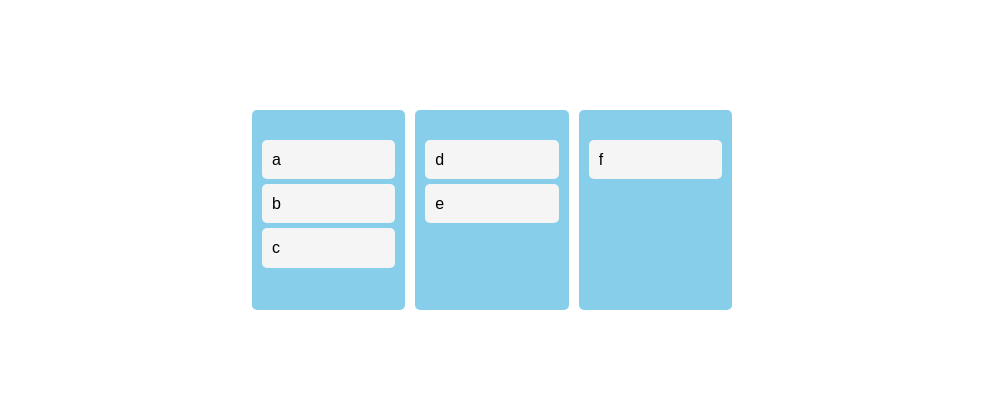
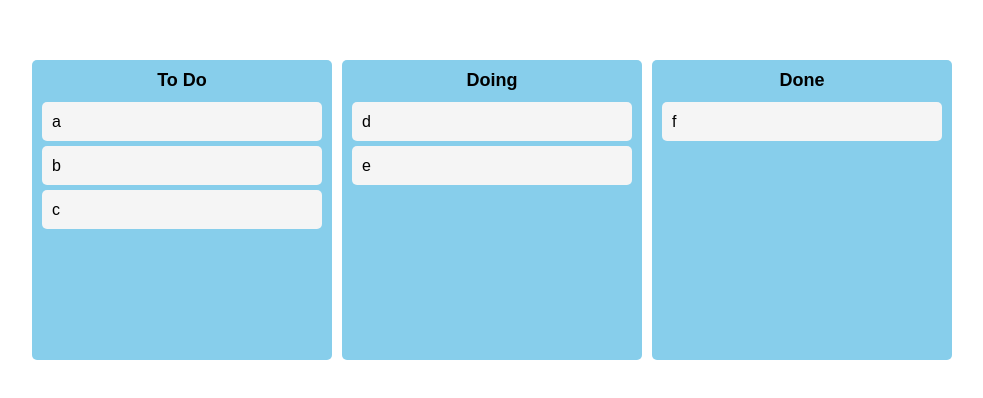
Before and after one commit to chanhong-ji/react-trelloclone, a React (Create React App) app: page / in a window 1280 px wide. Shown: the part 190-588 px from the top of the page, without its empty margins (148-1131 px from the left). Built offline with nearby package versions, Linux system fonts and the light colour scheme.

Commit message:
Card positioning 1

```diff
--- a/src/Trello.tsx
+++ b/src/Trello.tsx
@@ -6,8 +6,7 @@ import Board from "./components/Board";
 
 const Wrapper = styled.div`
   display: flex;
-  max-width: 480px;
-  width: 100%;
+  width: 100vw;
   margin: 0 auto;
   justify-content: center;
   align-items: center;
@@ -15,9 +14,10 @@ const Wrapper = styled.div`
 `;
 
 const Boards = styled.div`
-  display: grid;
   width: 100%;
-  grid-template-columns: repeat(3, 1fr);
+  display: flex;
+  justify-content: center;
+  align-items: flex-start;
   gap: 10px;
 `;
 
@@ -28,12 +28,18 @@ const Trello = () => {
     if (!destination) {
       return;
     }
-    // setTodos((todos) => {
-    //   const copiedTodos = [...todos];
-    //   copiedTodos.splice(source.index, 1);
-    //   copiedTodos.splice(destination?.index, 0, draggableId);
-    //   return copiedTodos;
-    // });
+
+    if (source.droppableId === destination?.droppableId) {
+      setTodos((allBoards) => {
+        const copiedBoard = [...allBoards[source.droppableId]];
+        copiedBoard.splice(source.index, 1);
+        copiedBoard.splice(destination.index, 0, draggableId);
+        return {
+          ...allBoards,
+          [source.droppableId]: copiedBoard,
+        };
+      });
+    }
   }
 
   return (
--- a/src/atoms.tsx
+++ b/src/atoms.tsx
@@ -7,8 +7,8 @@ interface ITodos {
 export const todosState = atom<ITodos>({
   key: "todos",
   default: {
-    todo: ["a", "b", "c"],
-    doing: ["d", "e"],
-    done: ["f"],
+    "To Do": ["a", "b", "c"],
+    Doing: ["d", "e"],
+    Done: ["f"],
   },
 });
--- a/src/components/Board.tsx
+++ b/src/components/Board.tsx
@@ -3,11 +3,19 @@ import styled from "styled-components";
 import DraggableCard from "./DraggableCard";
 
 const Wrapper = styled.div`
+  width: 300px;
   padding: 20px 10px;
-  padding-top: 30px;
+  padding-top: 10px;
   background-color: ${(props) => props.theme.boardColor};
   border-radius: 5px;
-  min-height: 200px;
+  min-height: 300px;
+`;
+
+const Title = styled.h2`
+  text-align: center;
+  font-weight: 600;
+  margin-bottom: 10px;
+  font-size: 18px;
 `;
 
 interface IBoardProps {
@@ -20,6 +28,7 @@ const Board = ({ todos, boardId }: IBoardProps) => {
     <Droppable droppableId={boardId}>
       {(provided) => (
         <Wrapper ref={provided.innerRef} {...provided.droppableProps}>
+          <Title>{boardId}</Title>
           {todos.map((todo, index) => (
             <DraggableCard todo={todo} index={index} key={todo} />
           ))}
```
